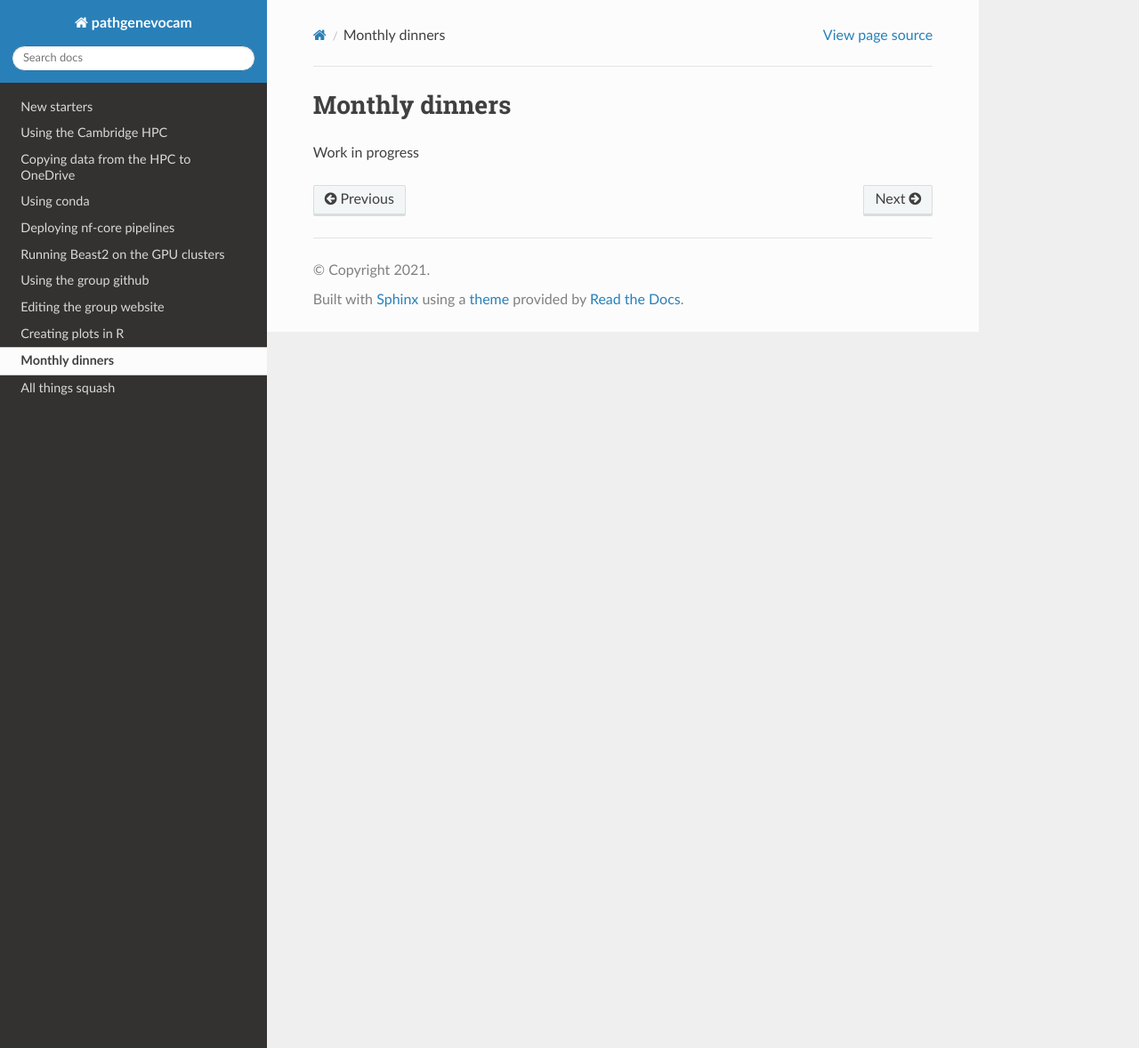
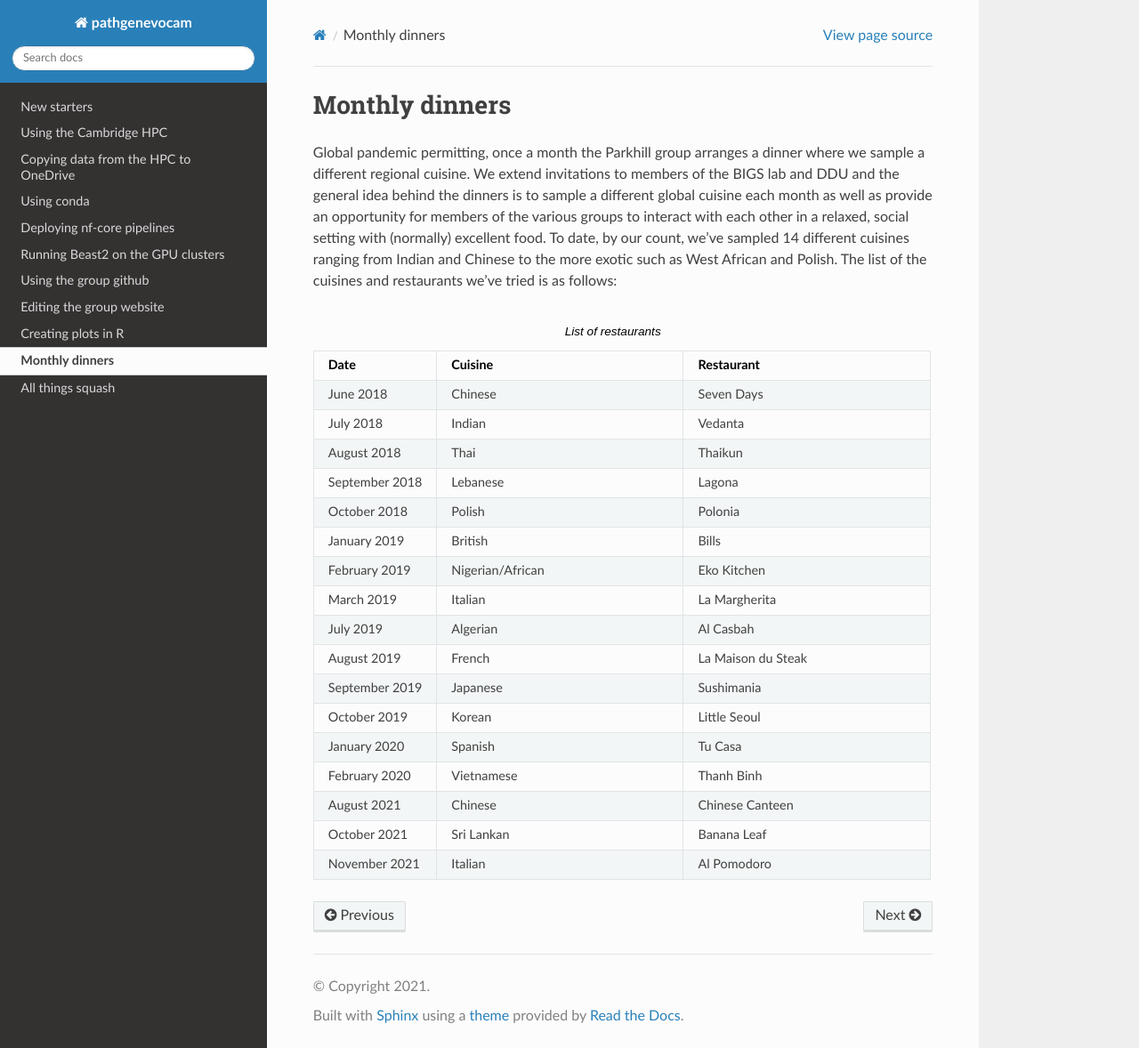
Before and after one commit to pathgenevocam/readthedocs, a Sphinx documentation site: the page built from docs/source/dinners.rst, in a window 1280 px wide and 1178 px high. Shown: the whole window at 89% size. Built offline with Sphinx 7.4.7 and the Read the Docs theme 2.0.0, drawn with Linux system fonts in a browser that asks for light colours.

Commit message:
update dinners page

```diff
--- a/docs/source/dinners.rst
+++ b/docs/source/dinners.rst
@@ -1,4 +1,69 @@
 Monthly dinners
 ===============
 
-Work in progress
+Global pandemic permitting, once a month the Parkhill group arranges a dinner where we sample a different regional cuisine.
+We extend invitations to members of the BIGS lab and DDU and the general idea behind the dinners is to sample a different
+global cuisine each month as well as provide an opportunity for members of the various groups to interact with each other
+in a relaxed, social setting with (normally) excellent food.  To date, by our count, we’ve sampled 14 different cuisines ranging
+from Indian and Chinese to the more exotic such as West African and Polish.  The list of the cuisines and restaurants we've tried
+is as follows:
+
+
+.. list-table:: List of restaurants
+   :widths: 25 50 50
+   :header-rows: 1
+
+   * - Date
+     - Cuisine
+     - Restaurant
+   * - June 2018
+     - Chinese
+     - Seven Days
+   * - July 2018
+     - Indian
+     - Vedanta
+   * - August 2018
+     - Thai
+     - Thaikun
+   * - September 2018
+     - Lebanese
+     - Lagona
+   * - October 2018
+     - Polish
+     - Polonia
+   * - January 2019
+     - British
+     - Bills
+   * - February 2019
+     - Nigerian/African
+     - Eko Kitchen
+   * - March 2019
+     - Italian
+     - La Margherita
+   * - July 2019
+     - Algerian
+     - Al Casbah
+   * - August 2019
+     - French
+     - La Maison du Steak
+   * - September 2019
+     - Japanese
+     - Sushimania
+   * - October 2019
+     - Korean
+     - Little Seoul
+   * - January 2020
+     - Spanish
+     - Tu Casa
+   * - February 2020
+     - Vietnamese
+     - Thanh Binh
+   * - August 2021
+     - Chinese
+     - Chinese Canteen
+   * - October 2021
+     - Sri Lankan
+     - Banana Leaf
+   * - November 2021
+     - Italian
+     - Al Pomodoro
```
